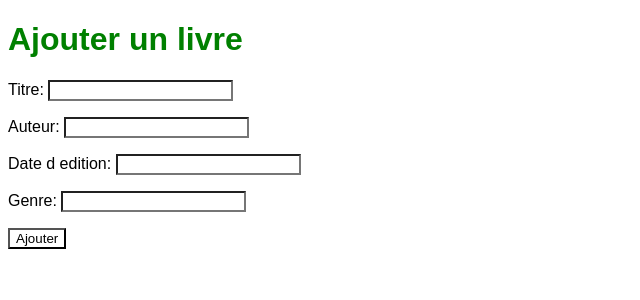
After one commit to Tommilay/Exo_python, a Django app: page /add in a window 1280 px wide. The commit adds this page. Shown: the top 300 px of the page, without its empty margins (0-640 px from the left). Run offline with Django 5.2, Linux system fonts and the light colour scheme.

Commit message:
commit fahadimy

```diff
--- a/exo/app/form.py
+++ b/exo/app/form.py
@@ -1,6 +1,12 @@
 from django import forms
+from app.models import Book
 
 class contactform(forms.Form):
     name  = forms.CharField(required=False)
     email = forms.EmailField()
     message = forms.CharField(max_length=100)
+
+class Bookform(forms.ModelForm):
+    class Meta:
+        model = Book
+        fields = '__all__'
--- /dev/null
+++ b/exo/app/static/app/style.css
@@ -0,0 +1,9 @@
+* {
+    background-color: white;
+    font-family: sans-serif;
+}
+
+h1 {
+    font-family: sans-serif;
+    color: green;
+}
--- /dev/null
+++ b/exo/app/templates/app/add.html
@@ -0,0 +1,12 @@
+{% extends "app/master.html" %}
+
+{% block title %}Ajout de livre{% endblock %}
+
+{% block content %}
+<h1>Ajouter un livre</h1>
+<form action="" method="post">
+    {% csrf_token %}
+    {{form.as_p}}
+    <input type="submit" value="Ajouter">
+</form>
+{% endblock %}
--- a/exo/app/templates/app/contact_us.html
+++ b/exo/app/templates/app/contact_us.html
@@ -1,4 +1,4 @@
-{% extends "master.html" %}
+{% extends "app/master.html" %}
 
 {% block title %}Contact us{% endblock %}
 
--- a/exo/app/templates/app/details.html
+++ b/exo/app/templates/app/details.html
@@ -1,4 +1,4 @@
-{% extends "master.html" %}
+{% extends "app/master.html" %}
 
 {% block title %}Details-{{boky.titre}}{% endblock %}
 
--- a/exo/app/templates/app/index.html
+++ b/exo/app/templates/app/index.html
@@ -1,10 +1,11 @@
-{% extends "master.html" %}
+{% extends "app/master.html" %}
 
 {% block title %}Liste livre{% endblock %}
 
 {% block content %}
 <h1>Salama daholo e!</h1>
-<a href="contact_us">sera</a>
+<a href="contact_us">sera</a><br>
+<a href="add">Ajouter un livre</a>
 <ul>
     {% for b in boky %}
     <li><a href="details/{{b.id}}">{{b.titre}}</a></li>
--- a/exo/app/templates/master.html
+++ b/exo/app/templates/app/master.html
@@ -1,3 +1,4 @@
+{% load static %}
 <!DOCTYPE html>
 <html lang="en">
 
@@ -5,6 +6,7 @@
     <meta charset="UTF-8">
     <meta name="viewport" content="width=device-width, initial-scale=1.0">
     <title>{% block title %}{% endblock %}</title>
+    <link rel="stylesheet" href="{% static 'app/style.css' %}">
 </head>
 
 <body>
--- a/exo/app/templates/app/sera.html
+++ b/exo/app/templates/app/sera.html
@@ -1,4 +1,4 @@
-{% extends "master.html" %}
+{% extends "app/master.html" %}
 
 {% block content %}
 <h1>Voaray ny messagenao</h1>
--- a/exo/app/views.py
+++ b/exo/app/views.py
@@ -1,6 +1,6 @@
 from django.shortcuts import render, redirect
 from app.models import Book
-from app.form import contactform
+from app.form import contactform, Bookform
 from django.core.mail import send_mail
 
 
@@ -32,3 +32,14 @@ def contact_us(request):
 
 def sera(request):
     return render(request,'app/sera.html')
+
+def Book_add(request):
+    if request.method == 'POST':
+        form = Bookform(request.POST)
+        if form.is_valid():
+            book = form.save()
+            return redirect(details, book.id)
+    else:
+        form = Bookform()
+
+    return render(request, 'app/add.html', {'form' : form})
--- a/exo/exo/urls.py
+++ b/exo/exo/urls.py
@@ -7,5 +7,6 @@ urlpatterns = [
     path('',views.salut),
     path('details/<int:id>',views.details),
     path('contact_us',views.contact_us),
-    path('sera',views.sera)
+    path('sera',views.sera),
+    path('add',views.Book_add),
 ]
```
Also changed, not shown: exo/db.sqlite3.
